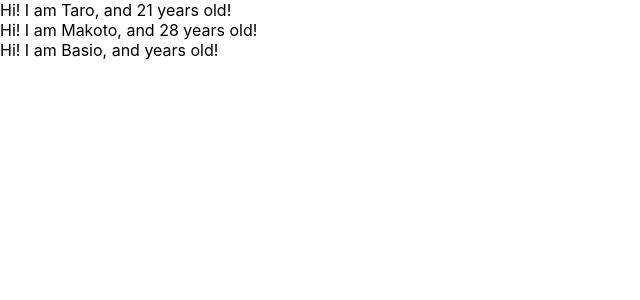
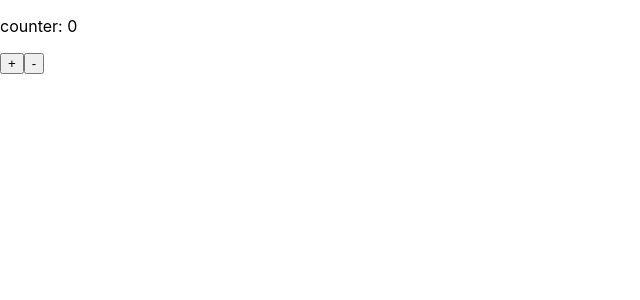
Before and after one commit to Basio0916/my-react-app, a React (Create React App) app: page / in a window 1280 px wide. Shown: the top 300 px of the page, without its empty margins (0-640 px from the left). Built offline with nearby package versions, Linux system fonts and the light colour scheme.

Commit message:
learn state

```diff
--- a/src/App.js
+++ b/src/App.js
@@ -1,47 +1,37 @@
-import React from 'react';
-import PropTypes from 'prop-types'
+import React, {Component} from 'react'; // {}はNamed Exportを呼び出す
 
-// // クラスコンポーネント
-// class App extends Component{
-//   render(){
-//     return <div>Hi!</div>
-//   }
-// }
+// Stateはクラスコンポーネントで利用できる
 
-// 関数コンポーネント
 function App(){
-  const profiles = [
-    {
-      name: "Taro",
-      age: "21" // ←型が違うのでワーニングが出る （一応表示は変わる）
-    },
-    {
-      name: "Makoto",
-      age: 28
-    },
-    {
-      name: "Basio" // ←　ageが無いのでワーニングが出る??何かおかしい
-    }
-  ]
-  return(
-    <div>
-      {
-        profiles.map((profile, index)=>{
-          return <User name={profile.name} age={profile.age} key={index}/>
-        })
-      }
-    </div>
-  )
+  return <Counter />
 }
 
-function User(props){
-  return <div>Hi! I am {props.name}, and {props.age} years old!</div>
-}
+class Counter extends Component{  // Component = React.Component
+  constructor(props){
+    super(props)
+    this.state = {count : 0}
+  }
 
-// 型チェックをPropTypesを用いて行う
-User.propTypes = {
-  name: PropTypes.string,
-  age: PropTypes.number.isRequired // isRequiredは必須要素
+  handlePlusButton(){
+    console.log("handlePlusButton");
+    // this.state.count++; // これじゃレンダリングされない 直接Stateを更新するのは禁止されている
+    this.setState({count: this.state.count + 1});    // このようにして更新する　render()も実行される
+  }
+
+  handleMinusButton(){
+    this.setState({count: this.state.count - 1});    // このようにして更新する
+  }
+
+  render(){
+    console.log(this.state)
+    return (
+      <React.Fragment>
+        <p>counter: {this.state.count}</p>
+        <input type="button" onClick={this.handlePlusButton.bind(this)} value="+"/>
+        <input type="button" onClick={this.handleMinusButton.bind(this)} value="-"/>
+      </React.Fragment>
+    )
+  }
 }
 
 export default App;
```
